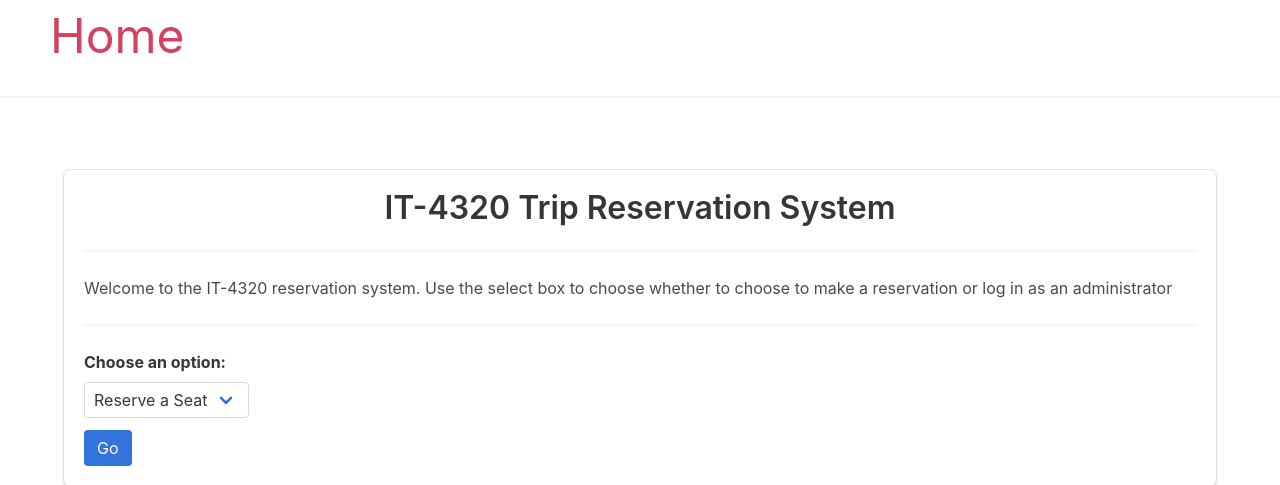
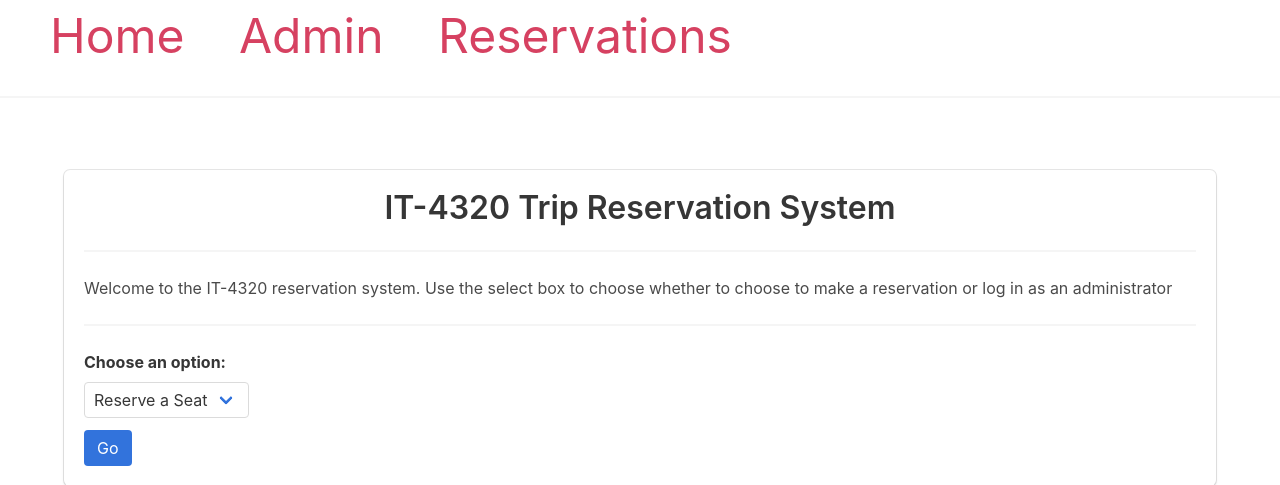
Before and after one commit to hferguson1010/IT4320_Final_Project, a Flask app: page / in a window 1280 px wide. Shown: the top 485 px of the page. Run offline with Flask 3, Linux system fonts and the light colour scheme.

Commit message:
header links

```diff
--- a/templates/base.html
+++ b/templates/base.html
@@ -33,6 +33,8 @@
 <body>
     <nav>
         <a href="{{ url_for('main.index') }}">Home</a>
+        <a href="{{ url_for('admin.login')}}">Admin</a>
+        <a href="{{ url_for('main.reserve')}}">Reservations</a>
     </nav>
     <hr>
     <div class="content">
```
